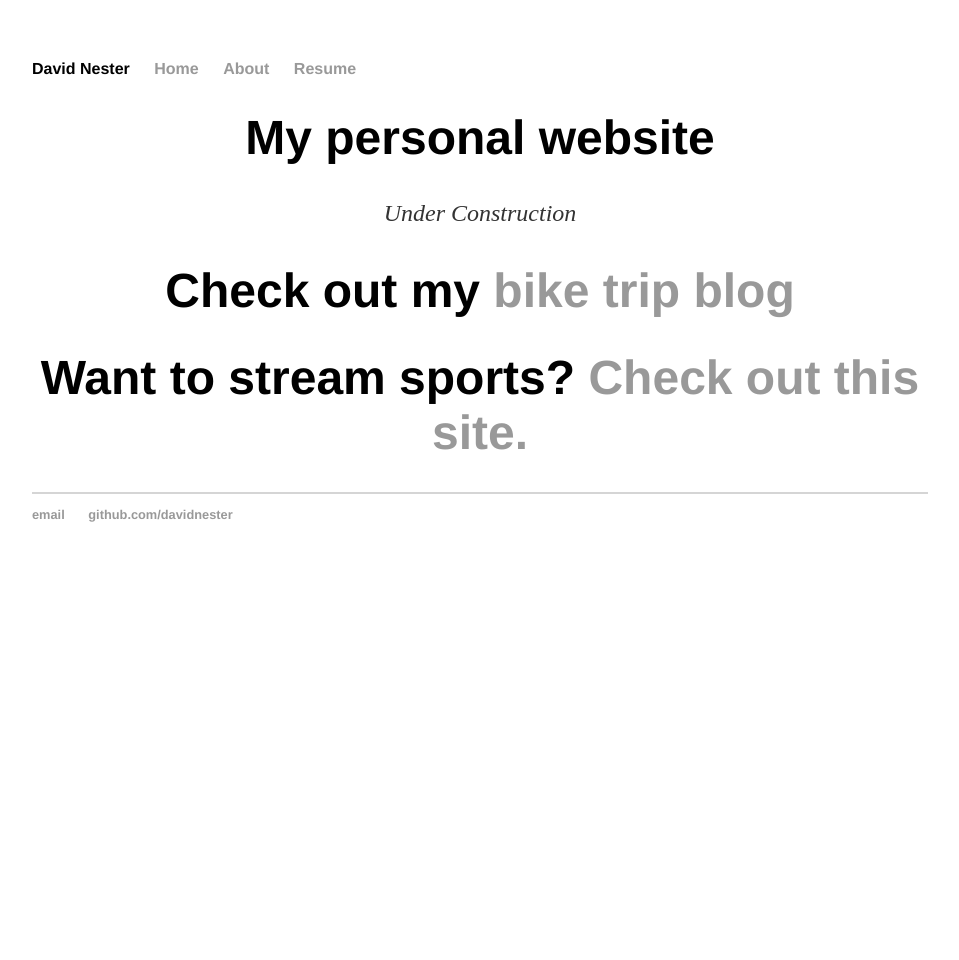
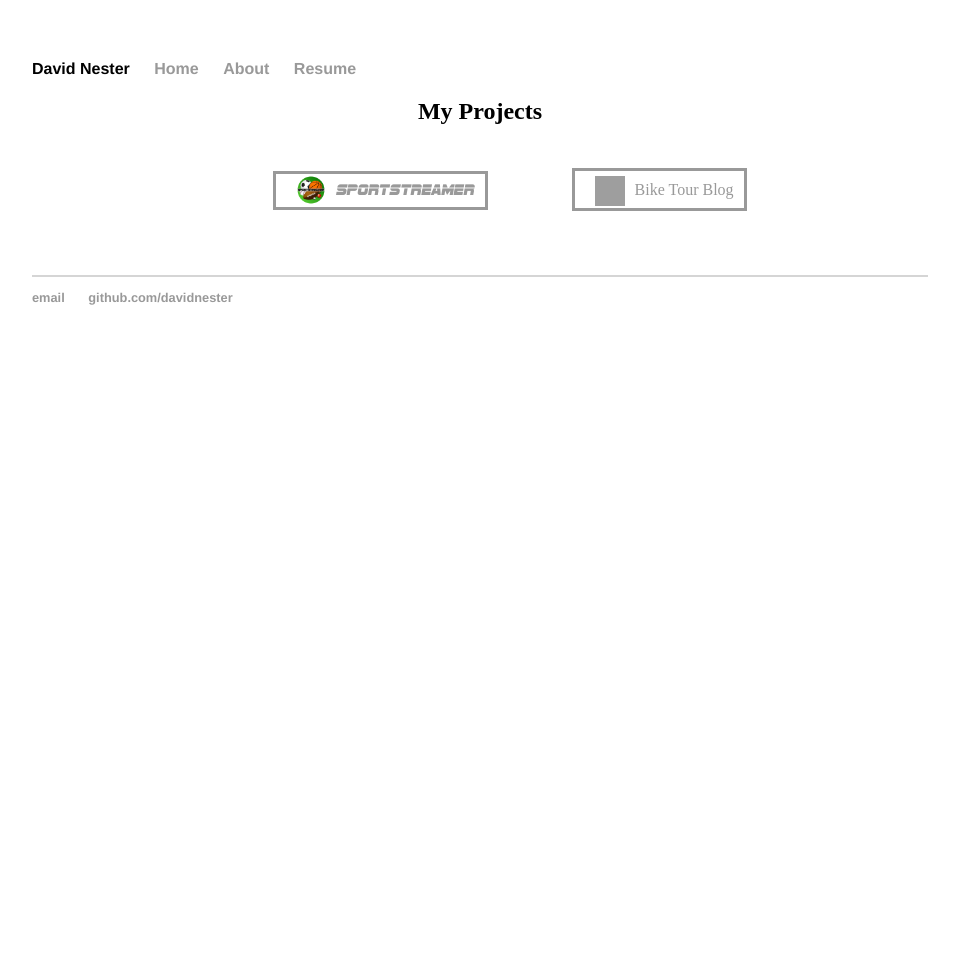
Before and after one commit to DavidNester/DavidNester.github.io, a Jekyll site: the page built from index.html, in a window 1280 px wide. Shown: the whole page, without its empty margins (160-1119 px from the left). Built offline with Jekyll 4.4.1, drawn with Linux system fonts in a browser that asks for light colours; grey boxes are pictures that could not be loaded.

Commit message:
updated home page

```diff
--- a/_layouts/default.html
+++ b/_layouts/default.html
@@ -1,6 +1,9 @@
 ---
 layout: master
 ---
+<head>
+<link rel="stylesheet" type="text/css" href="/css/main.css">
+</head>
 <body>
 	<nav>
 		<ul>
--- a/css/main.css
+++ b/css/main.css
@@ -72,3 +72,26 @@ td#t02 {
 	text-align: center;
 	border-bottom: 1px solid black;
 }
+@font-face {
+    font-family: sportsnight;
+    src: url(sportsnight.ttf);
+}
+#ss {
+	font-family: sportsnight;
+}
+.project {
+	border: solid;
+	width: 80px;
+	height: 60px;
+	margin: 40px;
+	padding: 10px;
+}
+.project:hover {
+	border: dotted;
+}
+.projects {
+	width: 100%;
+	height: 80px;
+	margin: 10px;
+	padding: 20px;
+}
--- a/index.html
+++ b/index.html
@@ -3,15 +3,11 @@ layout: default
 title: David Nester
 ---
 <center>
-<div class="blurb">
-	<h1>My personal website</h1>
-	<p><em>Under Construction</em></p>
-</div><!-- /.blurb -->
-<h1>Check out my <a href='https://davidnester.github.io/biketrip'>bike trip blog</a></h1>
-
-
-<h1>Want to stream sports?<a href='https://davidnester.github.io/sportstreamer'> Check out this site.</a></h1>
-
+<h2>My Projects</h2>
+<div class='projects'>
+<a href='https://davidnester.github.io/sportstreamer'><span class='project' id='ss'><img src='/res/sportstreamer/logo.png' height='30px' width='30px'>sportstreamer</span></a>
+<a href='https://davidnester.github.io/biketrip'><span class='project'><img src='/res/biketrip/bike.png' height='30px' width='30px'>Bike Tour Blog</span></a>
+</div>
 <!--
 <div class="blurb">
 	<h1>Projects</h1>
```
